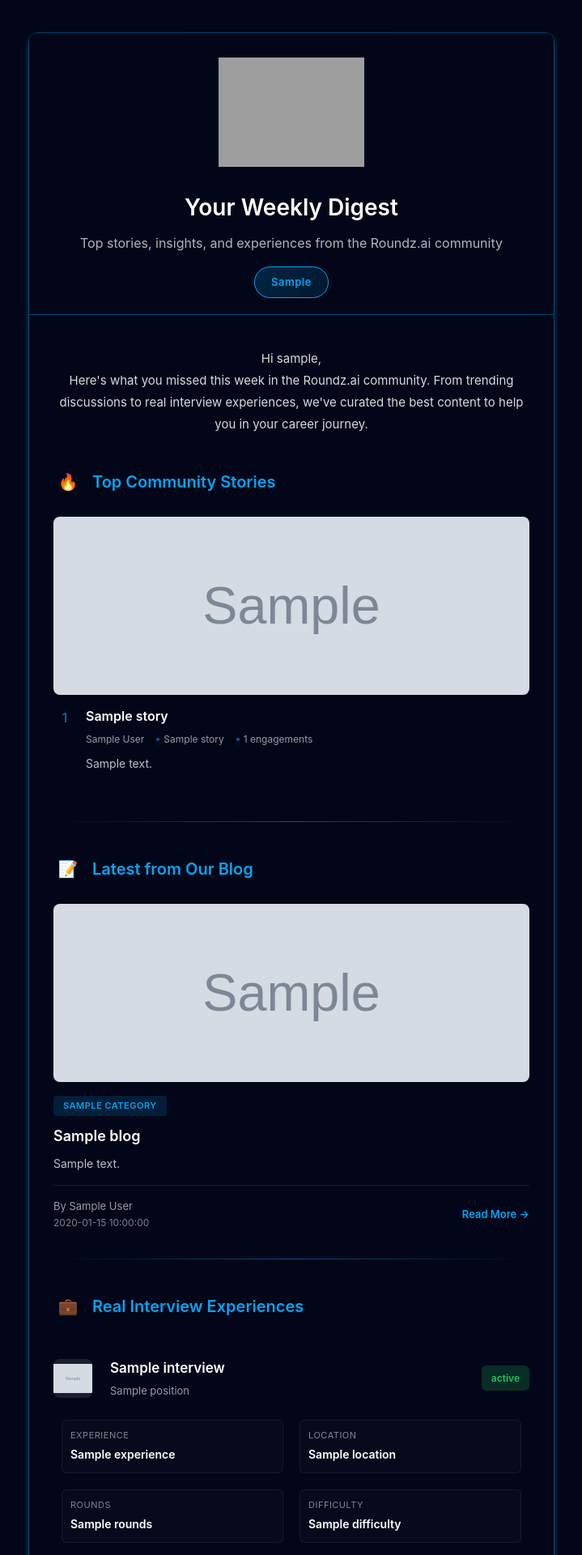
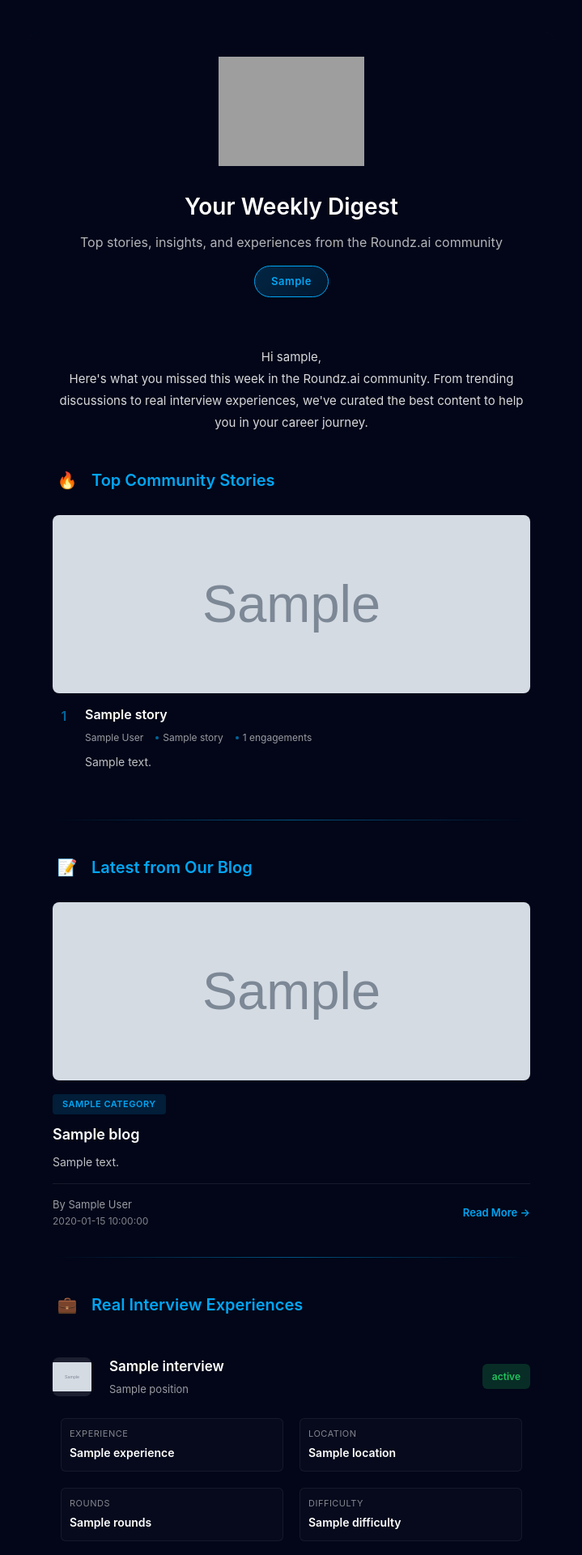
Before and after one commit to naval41/supporting-python-scripts, a Python web app: template email_automation/templates/weekly_digest.html in a window 1280 px wide. Shown: the top 1920 px of the page at 81% size, without its empty margins (280-999 px from the left). Run offline with Jinja, Linux system fonts and the light colour scheme; the template is opened without the code that fills it: most values are stand-ins (such as "Sample title", 1, 10 or a date in 2020); grey boxes marked "Sample" are stand-in pictures; grey boxes are pictures that could not be loaded.

Commit message:
Correcting template

```diff
--- a/email_automation/templates/weekly_digest.html
+++ b/email_automation/templates/weekly_digest.html
@@ -34,14 +34,12 @@
             background-color: #0a1628;
             border-radius: 12px;
             overflow: hidden;
-            box-shadow: 0 4px 6px #00a7f464;
         }
 
         .header {
             background: #020618;
             text-align: center;
             border-radius: 10px 10px 0 0;
-            border: 1px solid #00a7f464;
             border-bottom: 0px;
             padding: 30px 30px 20px;
         }
@@ -85,7 +83,6 @@
         .content {
             padding: 40px 30px;
             background-color: #020618;
-            border: 1px solid #00a7f464;
             border-bottom: 0px;
         }
 
@@ -560,7 +557,6 @@
             background-color: #020618;
             padding: 30px;
             text-align: center;
-            border: 1px solid #00a7f464;
             border-radius: 0 0 10px 10px;
         }
 
```
